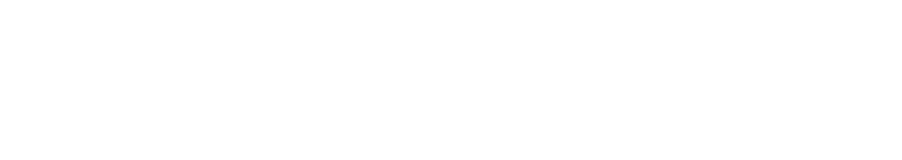
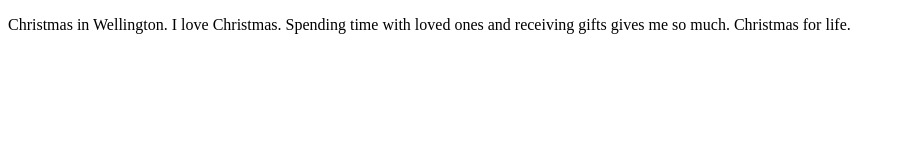
Before and after one commit to Joshvdw/welly-xmas, a plain HTML site: page index.html in a window 1280 px wide. Shown: the whole page, without its empty margins (0-902 px from the left). Drawn offline with Linux system fonts and the light colour scheme.

Commit message:
josh wrote paragraph

```diff
--- a/index.html
+++ b/index.html
@@ -5,6 +5,7 @@
     <title>Christmas in Wellington</title>
   </head>
   <body>
-
+    <!-- josh paragraph -->
+    <p>Christmas in Wellington. I love Christmas. Spending time with loved ones and receiving gifts gives me so much. Christmas for life.</p>
   </body>
 </html>
```
